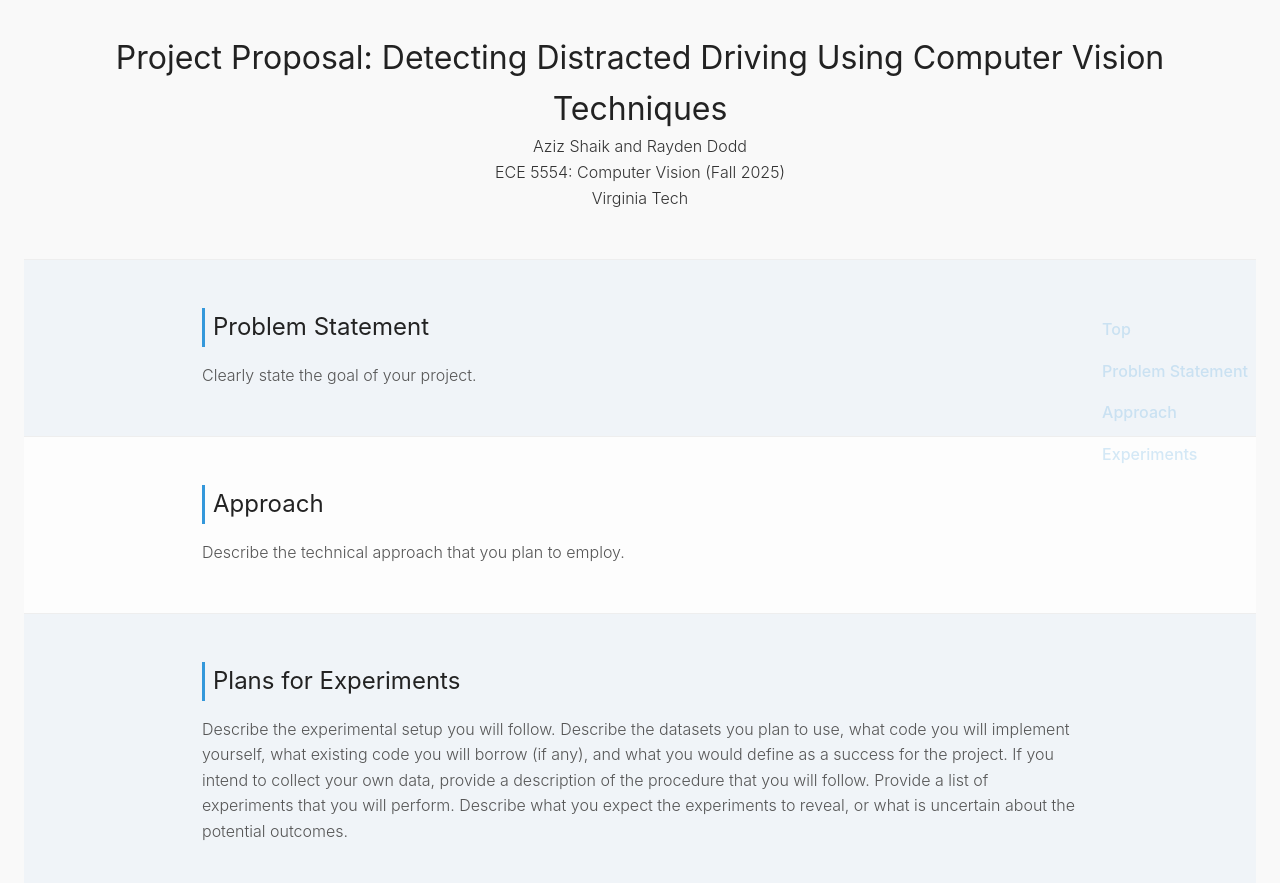
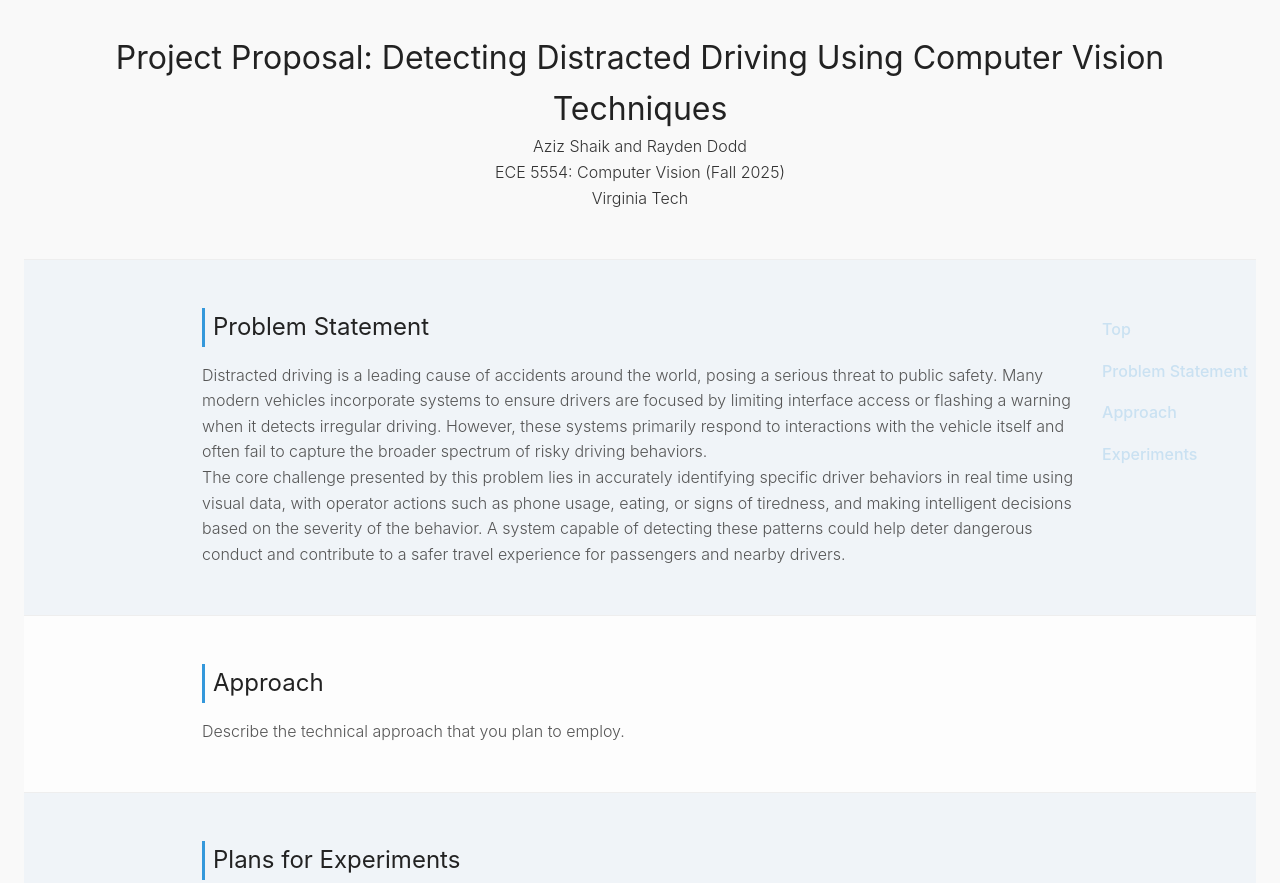
Before and after one commit to azizs1/distracted-driver-detection, a plain HTML site: page proposal/index.html in a window 1280 px wide. Shown: the top 883 px of the page. Drawn offline with Linux system fonts and the light colour scheme.

Commit message:
Added problem statement

```diff
--- a/proposal/index.html
+++ b/proposal/index.html
@@ -28,7 +28,16 @@
     <section class="section" id="problem">
         <h2>Problem Statement</h2>
         <p>
-            Clearly state the goal of your project.
+            Distracted driving is a leading cause of accidents around the world, posing a serious threat to public safety.
+            Many modern vehicles incorporate systems to ensure drivers are focused by limiting interface access or flashing a warning when
+            it detects irregular driving. However, these systems primarily respond to interactions with the vehicle itself and often
+            fail to capture the broader spectrum of risky driving behaviors.
+        </p>
+        <p>
+            The core challenge presented by this problem lies in accurately identifying specific driver behaviors in real time using visual
+            data, with operator actions such as phone usage, eating, or signs of tiredness, and making intelligent decisions based on the
+            severity of the behavior. A system capable of detecting these patterns could help deter dangerous conduct and contribute to a
+            safer travel experience for passengers and nearby drivers.
         </p>
     </section>
 
```
